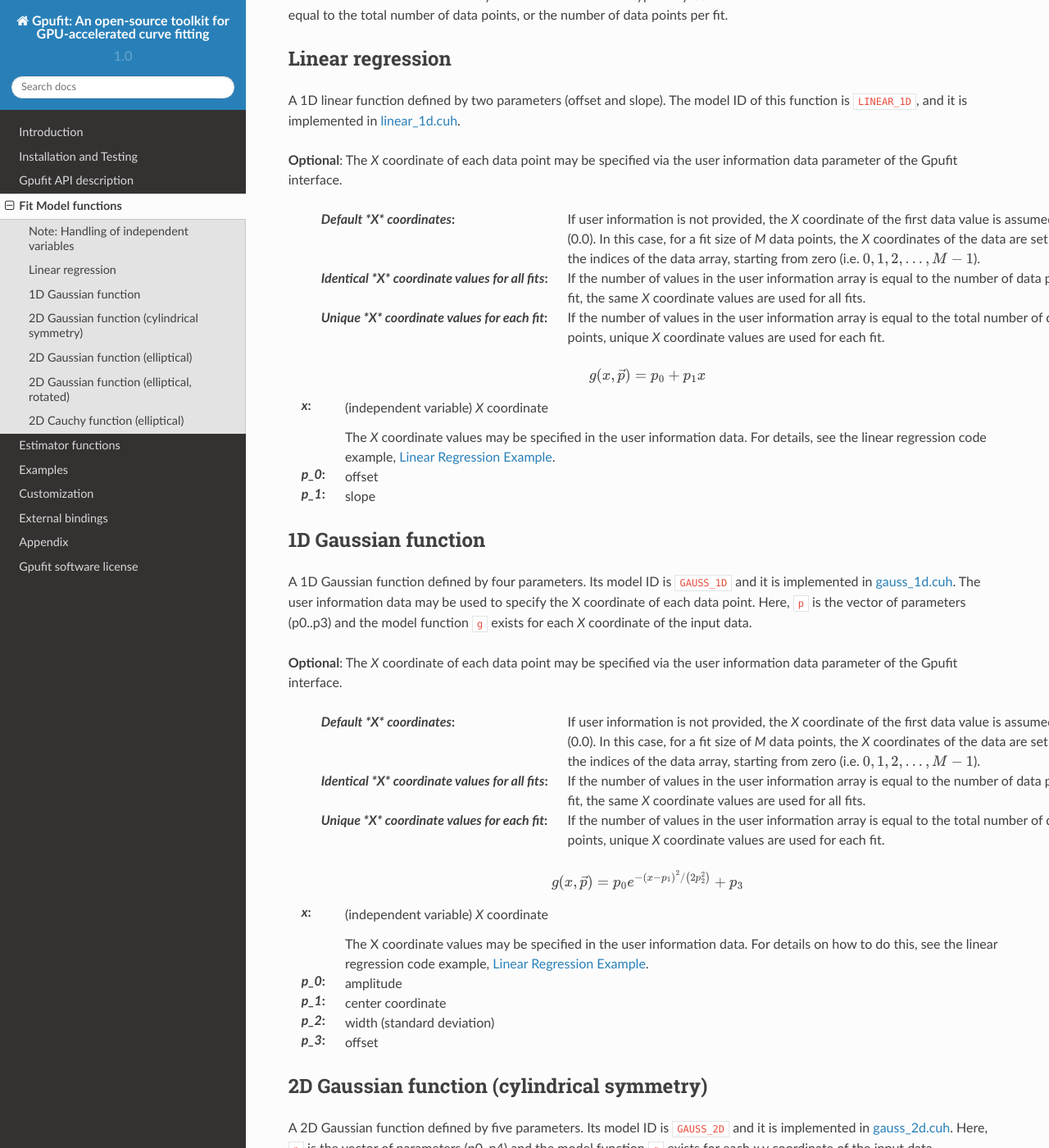
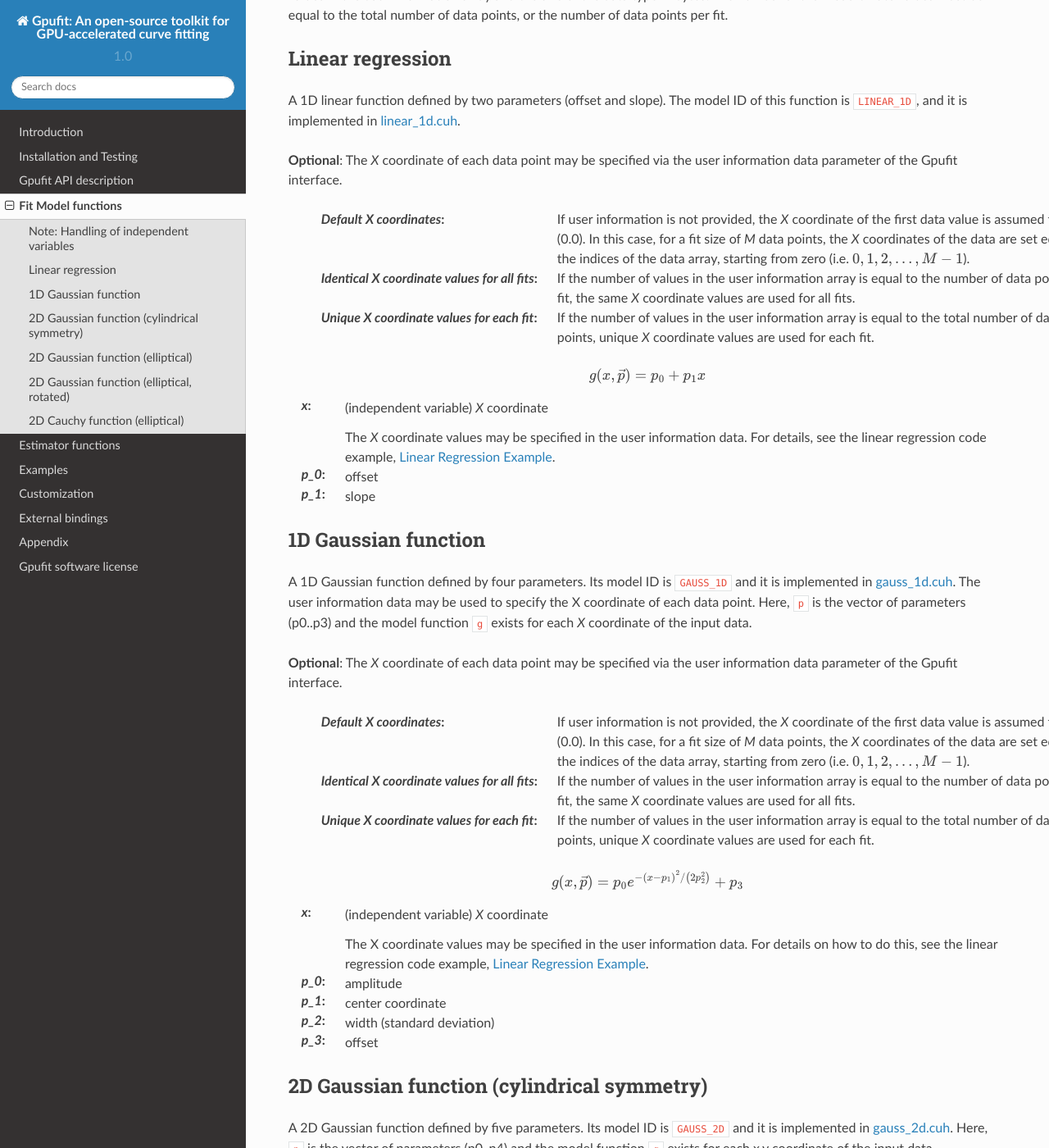
Before and after one commit to gpufit/Gpufit, a Sphinx documentation site: the page built from docs/fit_model_functions.rst, in a window 1280 px wide and 1400 px high, scrolled down 715 px. Shown: the whole window at 82% size. Built offline with Sphinx 7.4.7 and the Read the Docs theme 2.0.0, drawn with Linux system fonts in a browser that asks for light colours.

```diff
--- a/docs/fit_model_functions.rst
+++ b/docs/fit_model_functions.rst
@@ -43,18 +43,18 @@ it is implemented in linear_1d.cuh_.
 **Optional**: The *X* coordinate of each data point may be specified via the user information data parameter of the
 Gpufit interface.
 
-    :`Default *X* coordinates`:
+    :`Default X coordinates`:
 
         If user information is not provided, the *X* coordinate of the first data value is assumed to be (0.0).
         In this case, for a fit size of *M* data points, the *X* coordinates of the data are set equal to the indices of the
         data array, starting from zero (i.e. :math:`0, 1, 2, ..., M-1`).
 
-    :`Identical *X* coordinate values for all fits`:
+    :`Identical X coordinate values for all fits`:
 
         If the number of values in the user information array is equal to the number of data points per fit, the same *X*
         coordinate values are used for all fits.
 
-    :`Unique *X* coordinate values for each fit`:
+    :`Unique X coordinate values for each fit`:
 
         If the number of values in the user information array is equal to the total number of data points, unique *X*
         coordinate values are used for each fit.
@@ -84,18 +84,18 @@ and the model function :code:`g` exists for each *X* coordinate of the input dat
 **Optional**: The *X* coordinate of each data point may be specified via the user information data parameter of the
 Gpufit interface.
 
-    :`Default *X* coordinates`:
+    :`Default X coordinates`:
 
         If user information is not provided, the *X* coordinate of the first data value is assumed to be (0.0).
         In this case, for a fit size of *M* data points, the *X* coordinates of the data are set equal to the indices of the
         data array, starting from zero (i.e. :math:`0, 1, 2, ..., M-1`).
 
-    :`Identical *X* coordinate values for all fits`:
+    :`Identical X coordinate values for all fits`:
 
         If the number of values in the user information array is equal to the number of data points per fit, the same *X*
         coordinate values are used for all fits.
 
-    :`Unique *X* coordinate values for each fit`:
+    :`Unique X coordinate values for each fit`:
 
         If the number of values in the user information array is equal to the total number of data points, unique *X*
         coordinate values are used for each fit.
```
